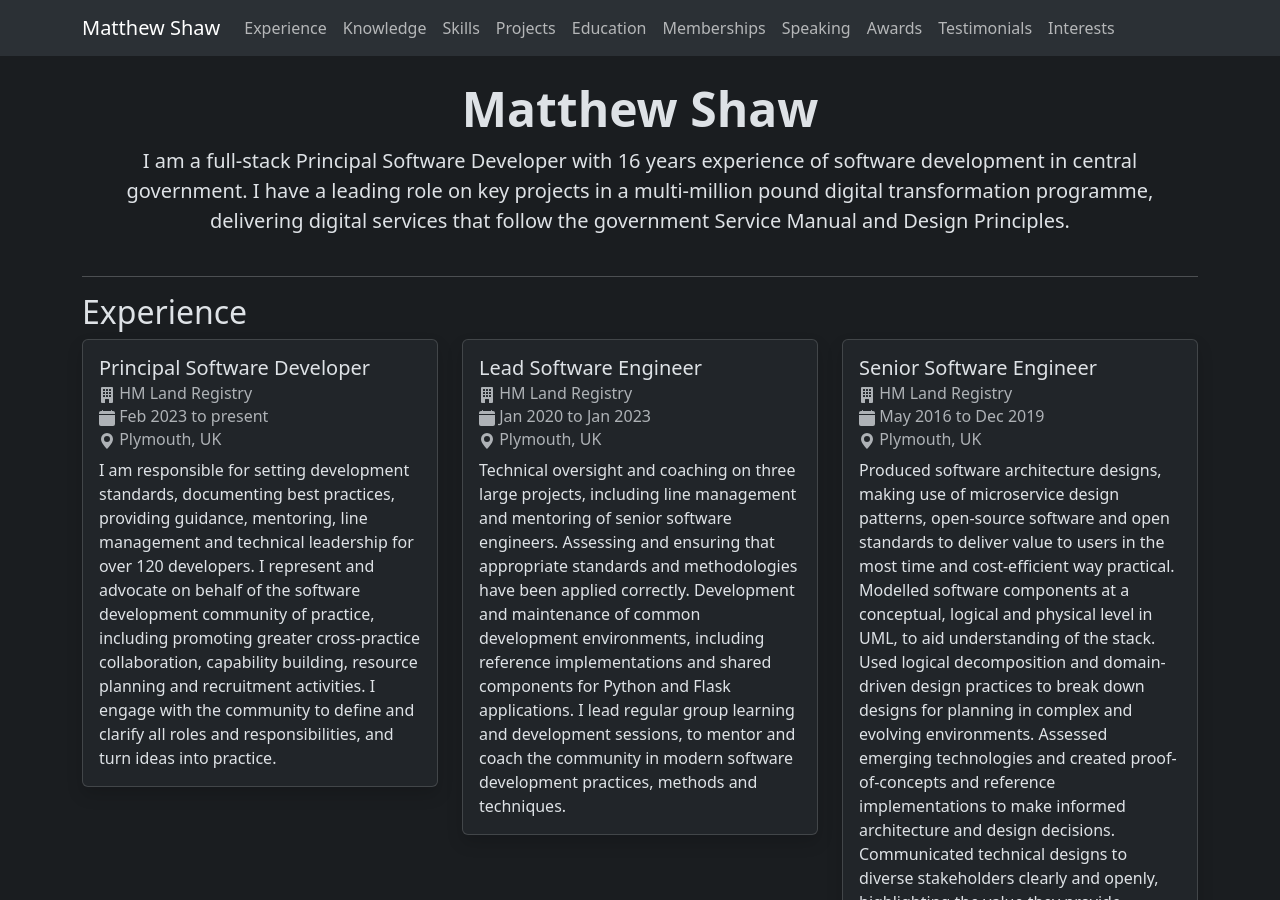
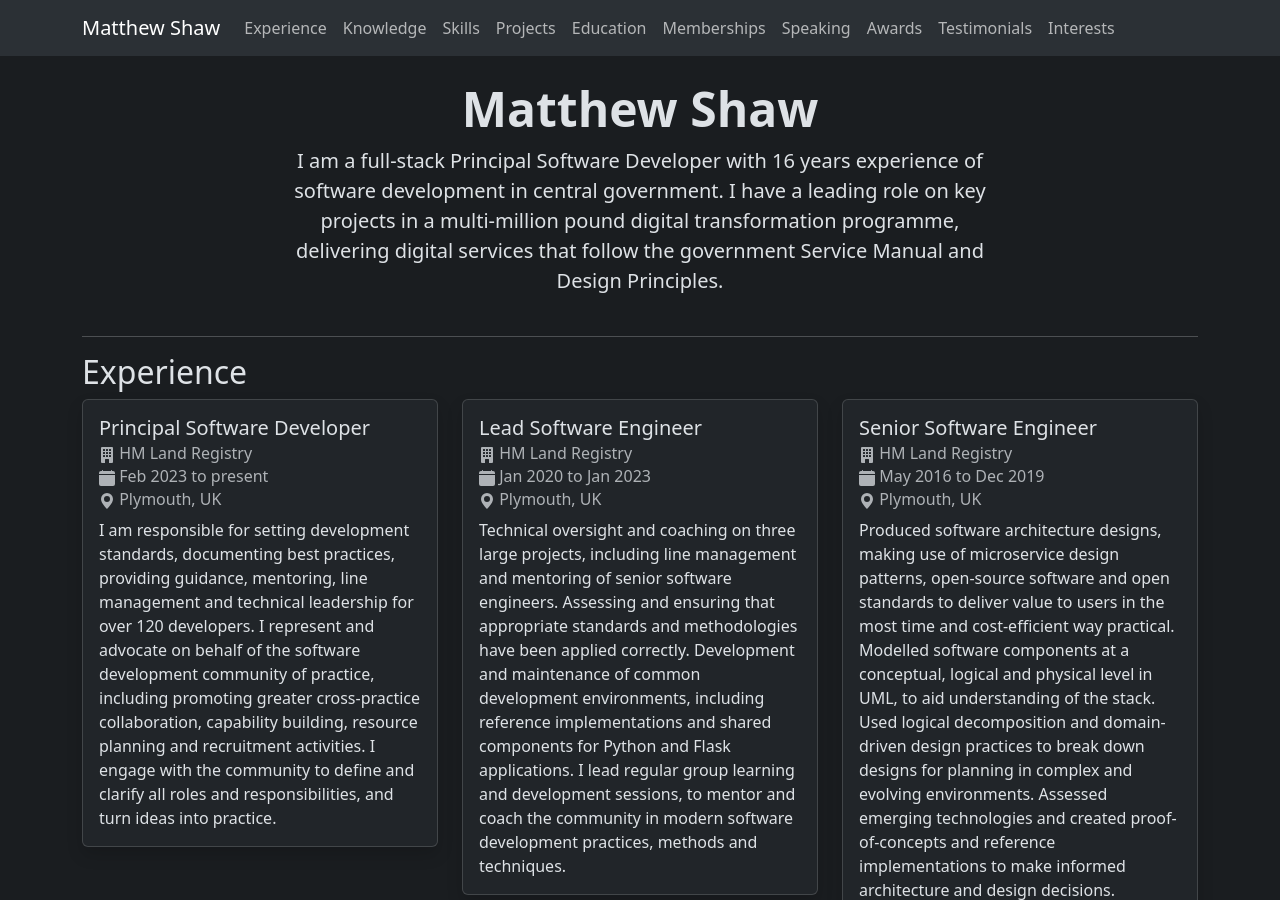
Before and after one commit to matthew-shaw/matthew-shaw.github.io, a Jekyll site: the page built from index.html, in a window 1280 px wide and 900 px high. Built offline with Jekyll 4.4.1, drawn with Linux system fonts in a browser that asks for light colours.

Commit message:
central 2/3s column

```diff
--- a/index.html
+++ b/index.html
@@ -3,7 +3,7 @@
 permalink: /
 ---
 <div class="row pt-4 pb-2">
-    <div class="col text-center">
+    <div class="col-md-8 offset-md-2 text-center">
         <h1 class="display-5 fw-bold">{{ site.title }}</h1>
         <p class="lead">{{ site.data.cv.about }}</p>
     </div>
```
